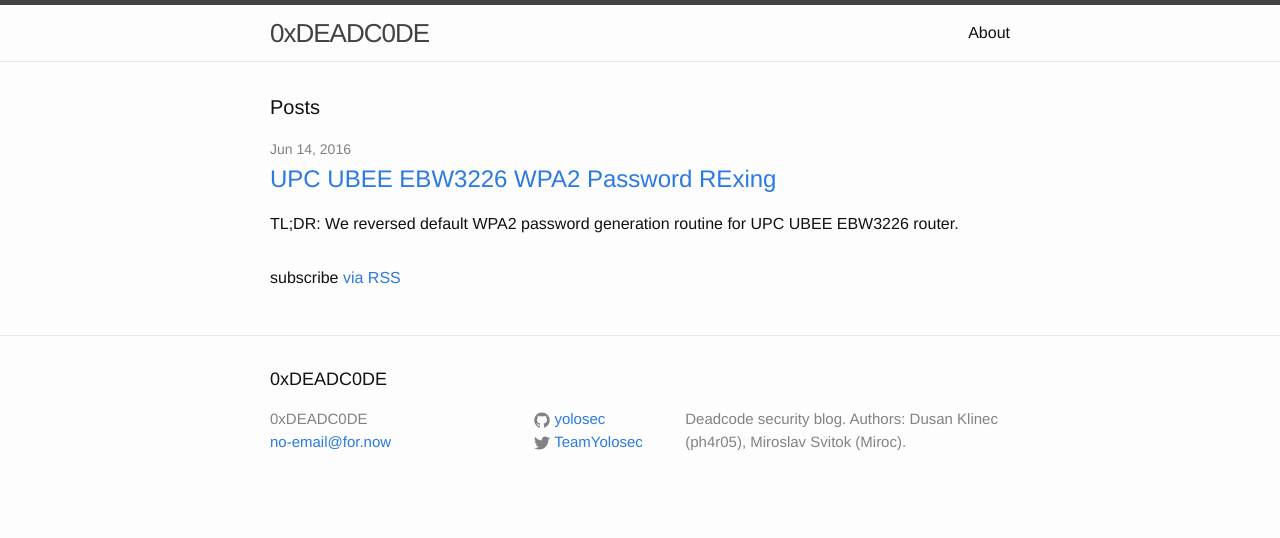
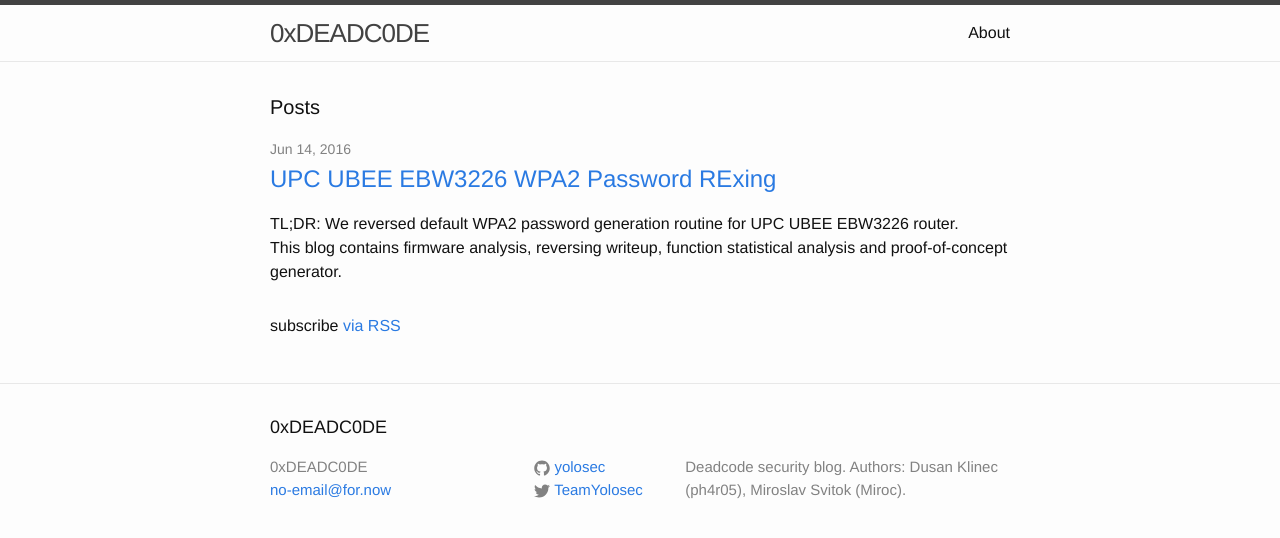
Before and after one commit to yolosec/deadcodeBlog, a Jekyll site: the page built from index.html, in a window 1280 px wide. Shown: the top 538 px of the page. Built offline with Jekyll 4.4.1, drawn with Linux system fonts in a browser that asks for light colours; part of the change alters nothing that is shown.

Commit message:
ubee: minor fixes

````diff
--- a/_posts/2016-06-14-UPC-UBEE-EVW3226-WPA2-RExing.markdown
+++ b/_posts/2016-06-14-UPC-UBEE-EVW3226-WPA2-RExing.markdown
@@ -9,6 +9,7 @@ excerpt_separator: <!-- more -->
 ---
 
 TL;DR: We reversed default WPA2 password generation routine for UPC UBEE EBW3226 router.
+This blog contains firmware analysis, reversing writeup, function statistical analysis and proof-of-concept generator.
 
 <!-- more -->
 
@@ -35,35 +36,38 @@ Just a day before I bought my UBEE router for experiments, Firefart [published a
 how to get a root on the router just by inserting a USB drive with simple scripts.
 
 Tl;dr: If USB drive has name `EVW3226`, shell script
-`.auto` on it gets executed with system privileges. With this script you start SSH server, you connect
-to the router and have the root.
+`.auto` on it gets executed with system privileges. With this script you start SSH server, connect
+prepared USB drive to the router and enjoy the root.
 
 # Firmware Extraction
 
 With this I managed to dump the whole firmware on the mounted USB drive.
-The script we use to start SSH daemon and to dump the firmware is below:
+The script we use to start SSH daemon and to dump the firmware is below.
+Note: for detailed instructions on preparing USB drive please refer to the original [article](https://firefart.at/post/upc_ubee_fail/).
 
 ```bash
 #!/bin/bash
 if [ ! -e /etc/passwd.1 ]; then
 	cp /etc/passwd /etc/passwd.1
 
-    # This works!
-    #echo "admin:FvTuBQSax2MqI:0:0:admin,,,:/:/bin/sh" > /etc/passwd
+    # dropbear_rsa_host_key has to be prepared on the USB drive
+    echo "admin:FvTuBQSax2MqI:0:0:admin,,,:/:/bin/sh" > /etc/passwd
     dropbear -r /var/tmp/disk/dropbear_rsa_host_key -p 192.168.0.1:22
 
-    # Dump router to the drive
+    # Dump router FS to the drive as tar
     WHERE=/var/tmp/disk/HOMEROUTER
     mkdir -p ${WHERE}
     tar -cvpf ${WHERE}/router-image-root.tar -X/var/tmp/disk/tar-exclude /
     sync
 
+    ## dd all mounted file systems
     for i in 0 1 2 3 4 5 6 7 8 9 10; do echo "CurDisk: mtdblock$i"; dd if="/dev/mtdblock${i}"\
            of="${WHERE}/fw-${i}.bin" bs=1 conv=noerror; done
-   for i in 0 1 2 3 4 5 6 7 8 9 10; do echo "CurDisk: mtd$i"; dd if="/dev/mtd${i}" \
+    for i in 0 1 2 3 4 5 6 7 8 9 10; do echo "CurDisk: mtd$i"; dd if="/dev/mtd${i}" \
            of="${WHERE}/fw-${i}b.bin" bs=1 conv=noerror; done
-   sync
+    sync
 
+    # Make simple FS copy
     DDIR=`pwd`
     WHERE=/var/tmp/media/0AAA-0E65/HOMEROUTER
     cd /
@@ -226,8 +230,8 @@ Few instructions later, it reads a file `/nvram/1/1`.
 
 *NVRAM read*
 
-Depending on the mode input parameter (2.4 or 5GHz WiFi flag), it reads _6_ bytes,
-either from offset _0x20_ or _0x32_ from the file. 6 bytes suggests it is _MAC_ address of the device.
+Depending on the mode input parameter (binary flag determining band, 2.4 or 5 GHz), it reads _6_ bytes,
+either from offset _0x20_ or _0x32_ from the beginning of the file `/nvram/1/1`. 6 bytes suggests it is _MAC_ address of the device.
 You don’t have to be genius to guess that, look at the function `j_increaseMACAddress` - which increments MAC
 address by 1. Luckily, this is the only input the function takes to generate WPA2 passwords! It means one can
 generate the exact password, without need to guess the candidate ones (as Blasty found for another model).
@@ -244,7 +248,7 @@ You can spot something that resembles MAC address on positions _0x20_ and  _0x32
 
 *MAC input*
 
-The MAC address is then plug to the weird looking magic string. It does:
+The MAC address is then plugged to the weird looking magic string. It does:
 
 ```c
 sprintf(buff1, "%2X%2X%2X%2X%2X%2X555043444541554C5450415353504852415345",
@@ -345,7 +349,7 @@ or
 ```
 
 Technical note: input bytes come from MD5 cryptographic hash function so basically we can assume the distribution
-on these bytes is uniform if the input is uniform and computed over many inputs.
+on these MD5 output bytes is uniform assuming the MD5 input is non-random/non-repeating.
 
 The choice of addition is very clever because the output distribution on the alphabet is almost uniform.
 The naive approaches of mentioned projections `PAlt1`, `PAlt2` seemingly give non-uniform distribution for
@@ -410,7 +414,7 @@ uniform over characters. The alternative hypothesis is the distribution is not u
 null hypothesis we know there is a bias. If we cannot reject the null hypothesis, we assume it still holds, but it does
 not mean the hypothesis is proven.
 
-Without loss of generality, consider the first character of the password. We want to test whether character `A`
+Without loss of generality, consider the first character position of the password. We want to test whether character `A`
 has expected probability of appearance. Expected probability is \\( {1}/{26} \\). We have \\( 2^{24} \\) samples
 from the distribution on the first character.
 
@@ -421,8 +425,8 @@ For more complex methods please refer to
 to use a simple method, to demonstrate the approach.
 
 Assuming \\( H_0 \\) holds the distribution follows [Binomial Distribution](https://en.wikipedia.org/wiki/Binomial_distribution)
-where number of trials \\(n = 2^{24} \\), probability of success \\( p = 1/26 \\). We define a success if the given
-characters is `A`. The expected number of success events is then \\( np = 2^{24} / 26 = 645277.54 \\). Moreover,
+where number of trials \\(n = 2^{24} \\), probability of success \\( p = 1/26 \\) (success is if characters `A` was generated).
+The expected number of success events is then \\( np = 2^{24} / 26 = 645277.54 \\). Moreover,
 from the [Central Limit Theorem](https://en.wikipedia.org/wiki/Central_limit_theorem) this distribution
 can be approximated with [Normal distribution](https://en.wikipedia.org/wiki/Normal_distribution) as the number of
 samples is big enough, thus it is a good approximation.
@@ -430,7 +434,7 @@ samples is big enough, thus it is a good approximation.
 Basic of hypothesis testing is very well explained in this [article](http://20bits.com/article/hypothesis-testing-the-basics).
 We define \\( \alpha = 0.01 \\) so the level of confidence the null hypothesis is false is 99%.
 
-Under assumption of null hypothesis the distribution of A characters on the first character should follow Normal Distribution
+Under assumption of null hypothesis the distribution of `A` characters on the first character should follow Normal Distribution
 with given mean. With 99% confidence level we can reject the null hypothesis if observed probability lies outside 99%
 of the area of the normal curve, it approximately corresponds to distance 2.58 standard deviations from mean:
 
@@ -623,7 +627,7 @@ So I went through the analysis and the next thing completely blew my mind:
 
 [![Profanity check](/static/ubee/profanities02.png)](/static/ubee/profanities02.png)
 
-You cannot miss the “cocks” right in front of you. So there is a profanities_ptr which points to the database of
+You cannot miss the “cocks” right in front of you. So there is a `profanities_ptr` which points to the database of
 rude words…
 
 # Profanity analysis
@@ -639,11 +643,11 @@ calling your help desk complaining the default password on his router is *MILFPI
 
 In case the generated password contains this profanity in it, UBEE engineers added a special, non-insulting alphabet
 for help. The alphabet is visible on the beginning of the analyzed function: `BBCDFFGHJJKLMNPQRSTVVWXYZZ`, the classic
-one with almost vowels removed. I did a quick search and truly, there cannot be made a rude word from UBEE
+one with almost all vowels removed. I did a quick search and truly, there cannot be made a rude word from UBEE
 profanity database with this alphabet.
 
-The weird thing about profanity database was there were some of them multiple times, with varying case.
-I was wondering why somebody didn’t converted it all to uppercase and removed duplicates at the first place.
+The weird thing about profanity database is there are some of the entries present multiple times, with varying case.
+I was wondering why somebody didn’t convert it all to uppercase and removed duplicates at the first place.
 Instead of that, UBEE router converts it to uppercase and goes through them incrementally when generating a
 random password. Useless CPU cycles... (how many CO emissions could have saved generating it wisely?).
 Another thing, the database contains a word “PROSTITUTE” which is made of 10 characters, but there is no
@@ -652,12 +656,13 @@ chance the password would match this.
 Another optimization would be to remove profanities that are substrings of other profanities.
 E.g., "COCK", "COCKS", "COCKY", "ACOCK"
 
-Basically this is the generation routine. You can find all codes we used, profanity database and more in the repository for the article.
+Basically this is the whole WPA2 password generation routine.
+You can find all codes we used, profanity database and more in the repository for the article. <!-- //TODO: repo -->
 
 So to have a bit more fun, we generated a SQLite database for all MAC addresses starting on `0x647c34` =
 UBEE vendor prefix, what is \\( 2^{24} \\) = 16777216 passwords. This is quite a number so the profanity detection
 was optimized by building [Aho-Corasick](https://en.wikipedia.org/wiki/Aho%E2%80%93Corasick_algorithm)
-search automaton, initialized with all profanities found
+search automaton, initialized with all profanities from the UBEE database
 (very rude automaton indeed). If the profanity was detected as a substring, we also generated a new password from non-insulting alphabet.
 
 From 16777216 passwords in total, 32105 contained at least one profanity in it, in particular in happened 0.19% cases.
@@ -789,5 +794,5 @@ To enable users to test their default UPC WiFi keys from their Android phones, w
 - _27. Jan 2016_: Start of the analysis.
 - _04. Feb 2016_: Official disclosure to Liberty Global.
 - _04. May 2016_: Check with Liberty Global on state of the fix.
-- _27. Jun 2016_: Sending this article for approval to Liberty Global.
+- _28. Jun 2016_: Sending this article for approval to Liberty Global.
 - _xx. Jun 2016_: Publication of this article.
````
